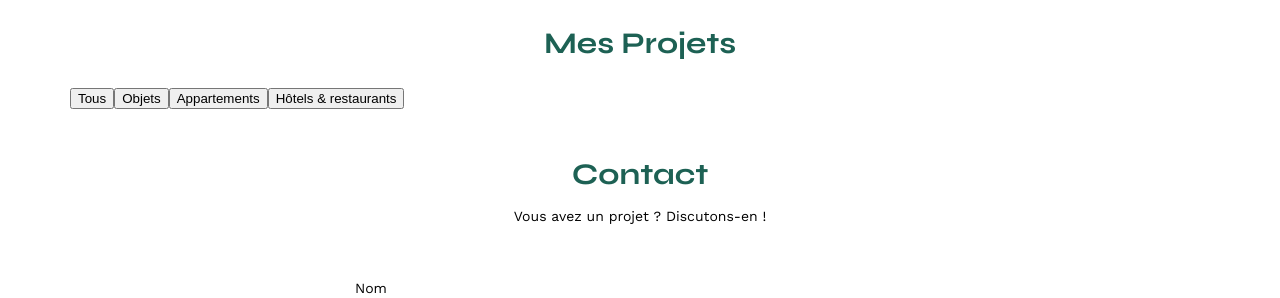
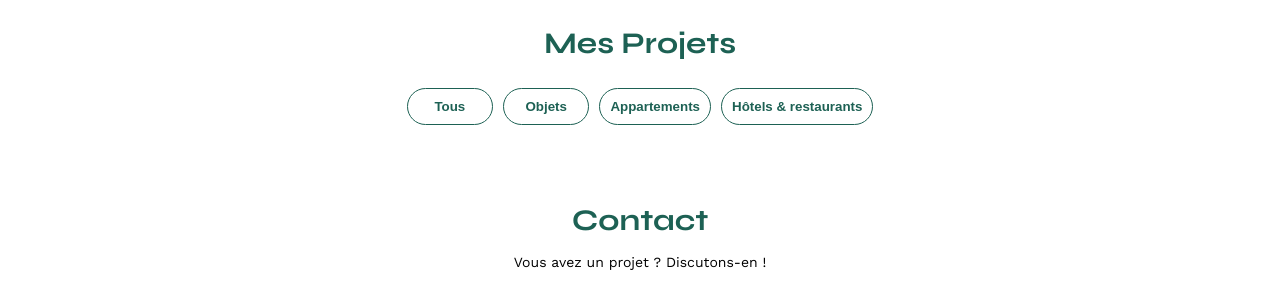
Before and after one commit to Guilly-AU/P3-Portofolio_architecte_Sophie_Bluel-JAVASCRIPT, a plain HTML site: page FrontEnd/index.html in a window 1280 px wide. Shown: the part 507-805 px from the top of the page. Drawn offline with nearby package versions, Linux system fonts and the light colour scheme; no server answers.

Commit message:
CSS-Filters

```diff
--- a/FrontEnd/assets/style.css
+++ b/FrontEnd/assets/style.css
@@ -185,3 +185,25 @@ footer nav ul {
 	justify-content: flex-end;
 	margin: 2em
 }
+
+.filters {
+	margin:30px;
+	display: flex;
+	justify-content: center;
+}
+
+.filters button {
+	color: #1D6154;
+	border: 1px solid;
+	border-radius: 30px;
+	padding: 10px;
+	font-weight: 700;
+	background-color: white;
+	margin: 0px 5px;
+	min-width: 8%;
+}
+
+.filters button:hover {
+	background-color: #1D6154;
+	color: white;
+}
```
